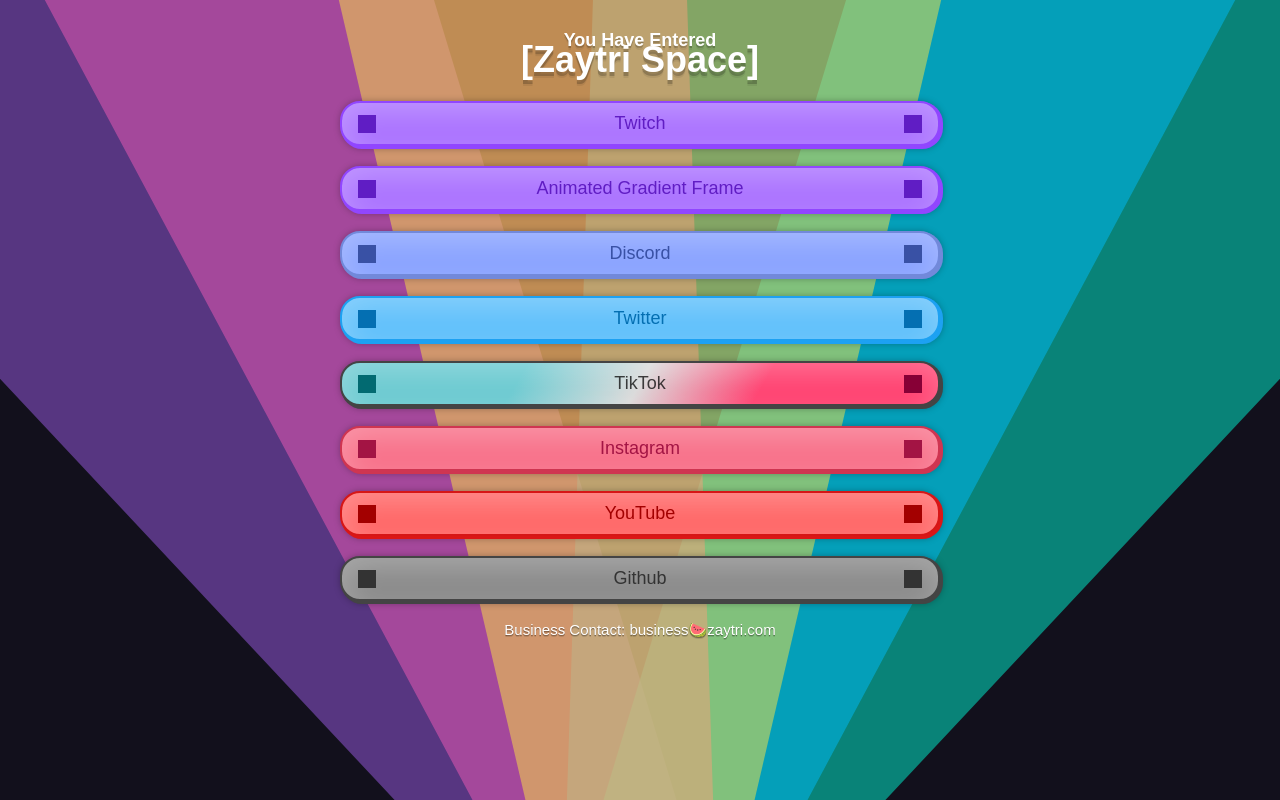
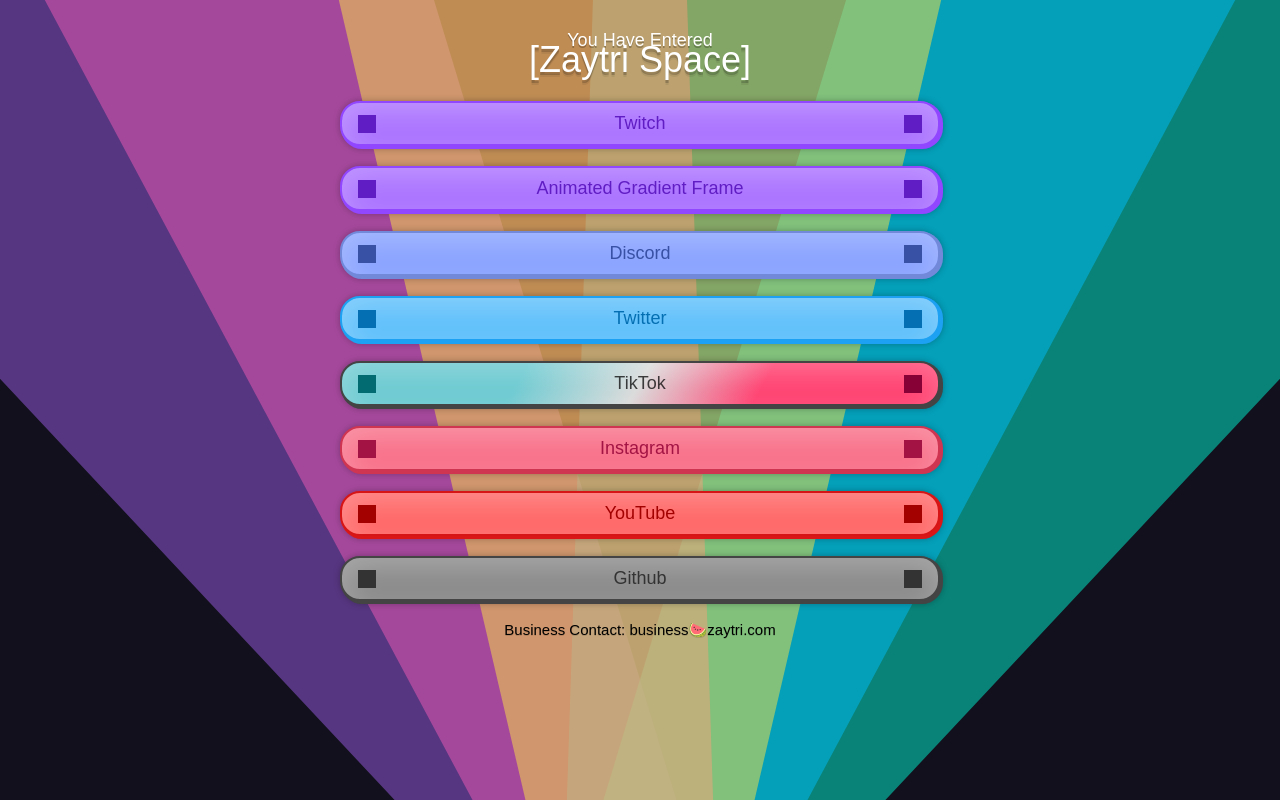
Before and after one commit to zaytri/zaytri.com, a Next.js app: page / in a window 1280 px wide. Built offline with nearby package versions, Linux system fonts and the light colour scheme; grey boxes are pictures that could not be loaded; a web font is replaced by a local one.

Commit message:
adjusted text for readability

```diff
--- a/styles/Home.module.css
+++ b/styles/Home.module.css
@@ -23,19 +23,18 @@
   display: block;
   text-align: center;
   color: white;
-  font-weight: bold;
   animation: enter var(--enterTime) var(--easing);
 }
 
 .message p:nth-child(2) {
   margin: 0;
   font-size: 3rem;
-  text-shadow:0 .3rem 0 #0003, 0 .5rem 0 #0001;
+  text-shadow:0 .25rem 0 #0003, 0 .4rem 0 #0001;
 }
 
 .message p:nth-child(1) {
   font-size: 1.5rem;
-  text-shadow:0 .2rem 0 #0003, 0 .3rem 0 #0001;
+  text-shadow:0 .15rem 0 #0003, 0 .2rem 0 #0001;
   margin-bottom: -1rem;
 }
 
@@ -48,9 +47,9 @@
 }
 
 .footer p {
-  color: white;
+  color: black;
   font-size: 1.25rem;
-  text-shadow:0 1px 0 #0005, 0 2px 0 #0002;
+  text-shadow: 0 1px 0 #0002;
 }
 
 .socialBox {
--- a/styles/globals.css
+++ b/styles/globals.css
@@ -20,7 +20,6 @@ a {
   font-family: 'Yusei Magic', sans-serif;
   box-sizing: border-box;
   position: relative;
-  letter-spacing: 0;
 }
 
 .row, .column {
```
